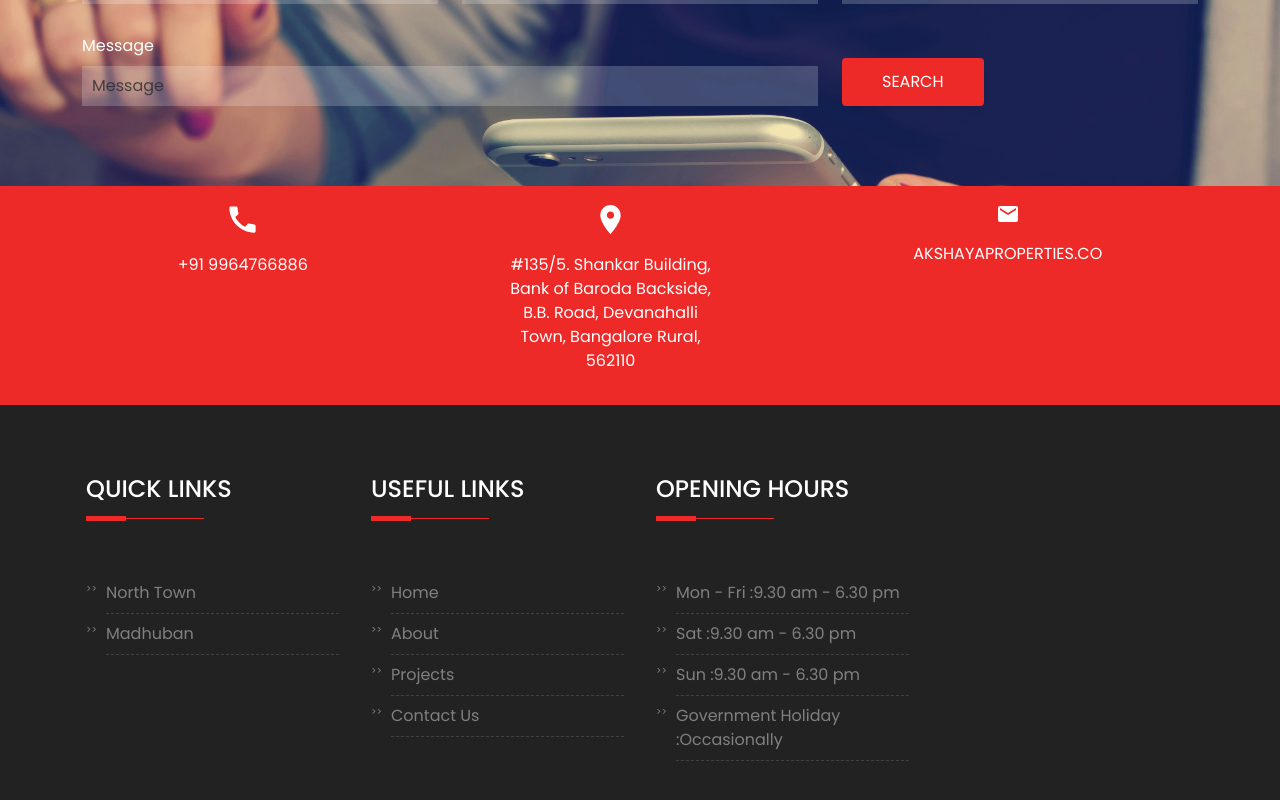
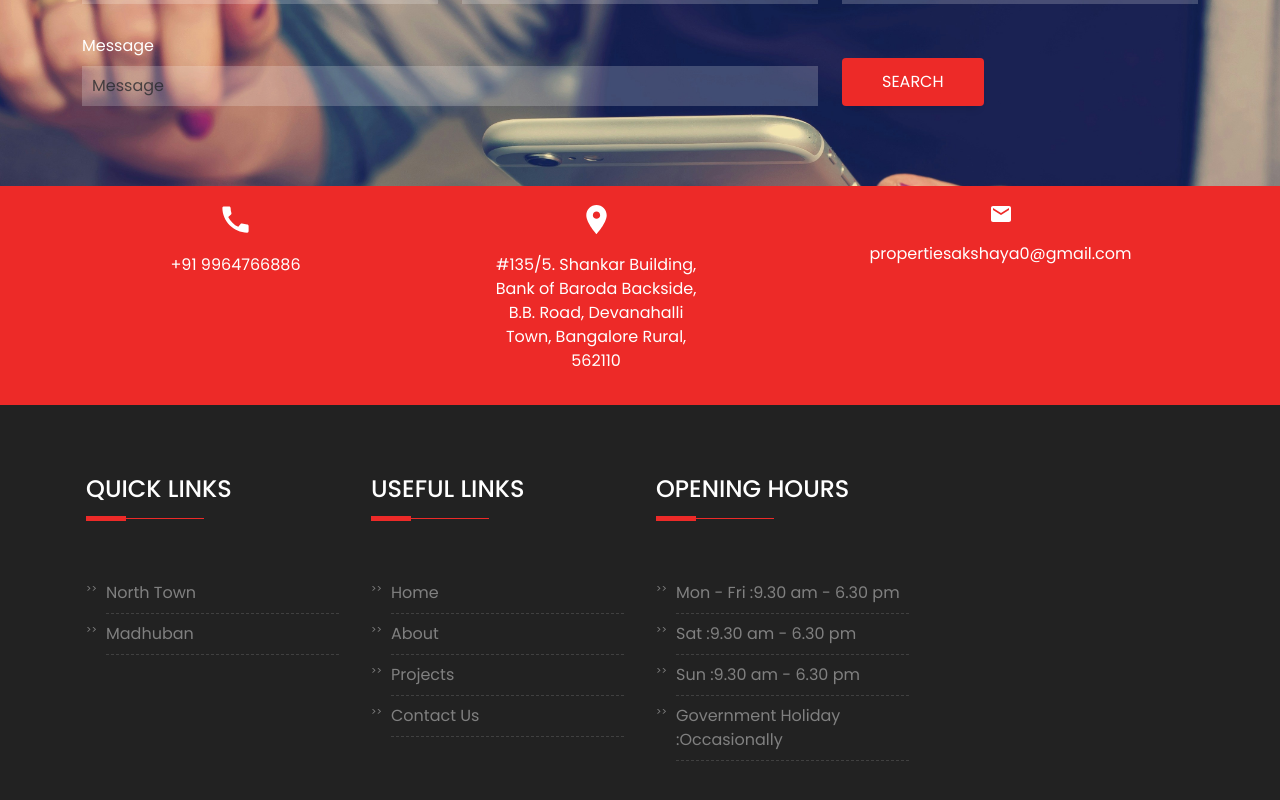
Before and after one commit to AntonyAjay123/blue-valley-project, a React (Vite) app: page / in a window 1280 px wide. Shown: the part 2219-3019 px from the top of the page. Built offline with nearby package versions, Linux system fonts and the light colour scheme.

Commit message:
minor fixes

```diff
--- a/src/components/CustomCarousel/CustomCarousel.tsx
+++ b/src/components/CustomCarousel/CustomCarousel.tsx
@@ -36,7 +36,7 @@ export const HomeSlider = () => {
             fade
             controls
             indicators={false}
-            interval={4000}
+            interval={3000}
             className="home-slider"
         >
 
--- a/src/components/Footer/FooterHeader.tsx
+++ b/src/components/Footer/FooterHeader.tsx
@@ -3,6 +3,7 @@ import EmailIcon from "@mui/icons-material/Email";
 import CallIcon from '@mui/icons-material/Call';
 import PlaceIcon from "@mui/icons-material/Place";
 import { FooterBody } from './FooterBody';
+import { email } from '../../constants';
 
 export const FooterHeader = () =>{
     const contactDetails = [
@@ -18,7 +19,7 @@ export const FooterHeader = () =>{
         },
         {
             id:'email',
-            value:'AKSHAYAPROPERTIES.CO',
+            value:email,
             icon:<EmailIcon/>
         }
     ]
--- a/src/components/ProjectComponents/ProjectLocation/ProjectLocation.tsx
+++ b/src/components/ProjectComponents/ProjectLocation/ProjectLocation.tsx
@@ -2,7 +2,7 @@ import { Container, Modal } from "react-bootstrap"
 import type { RootState } from "../../../store/store"
 import { useSelector } from "react-redux"
 import { useState } from "react"
-import './Projectlocation.scss'
+import './ProjectLocation.scss'
 type props = {
     image:any
 }
```
